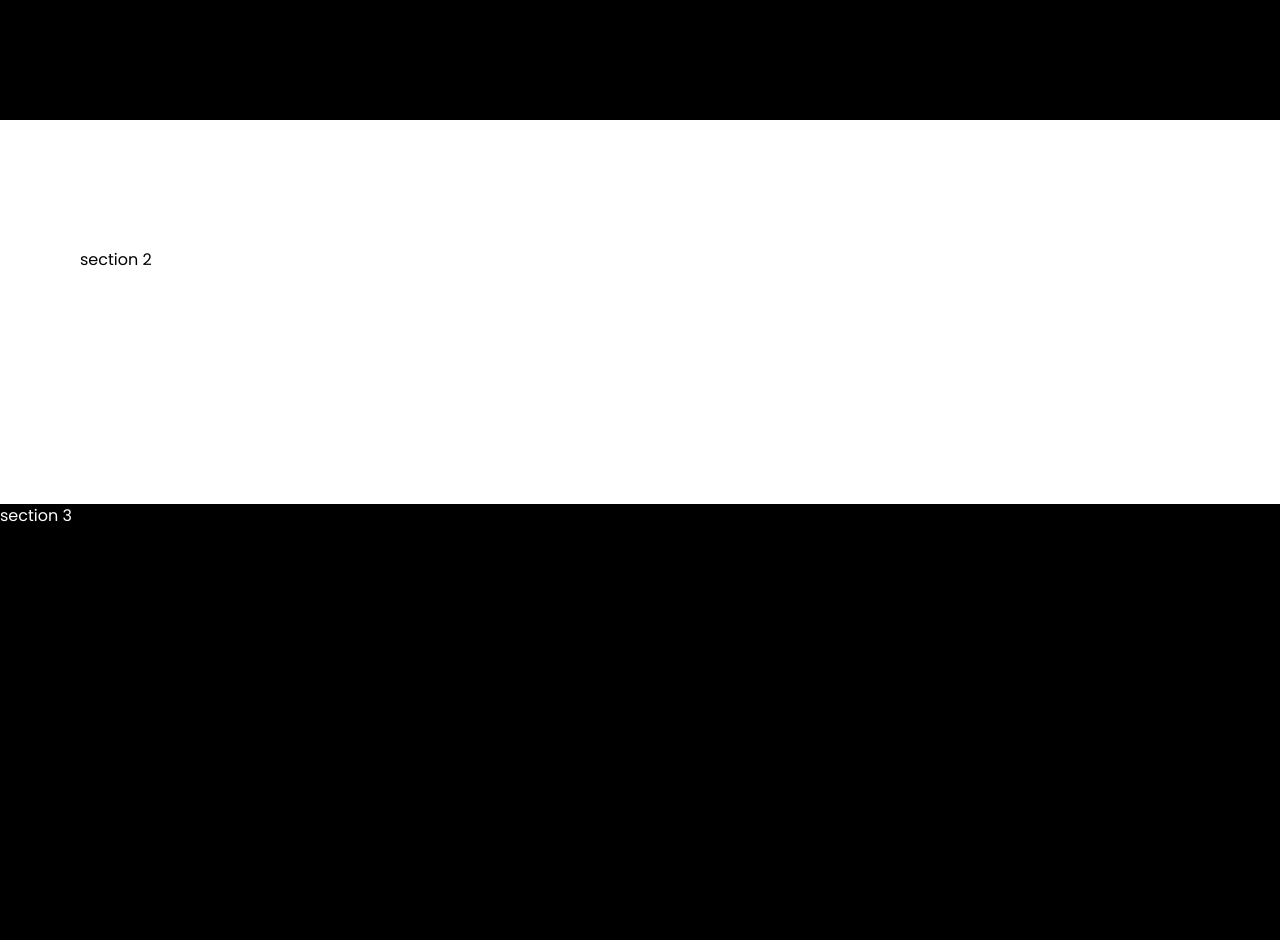
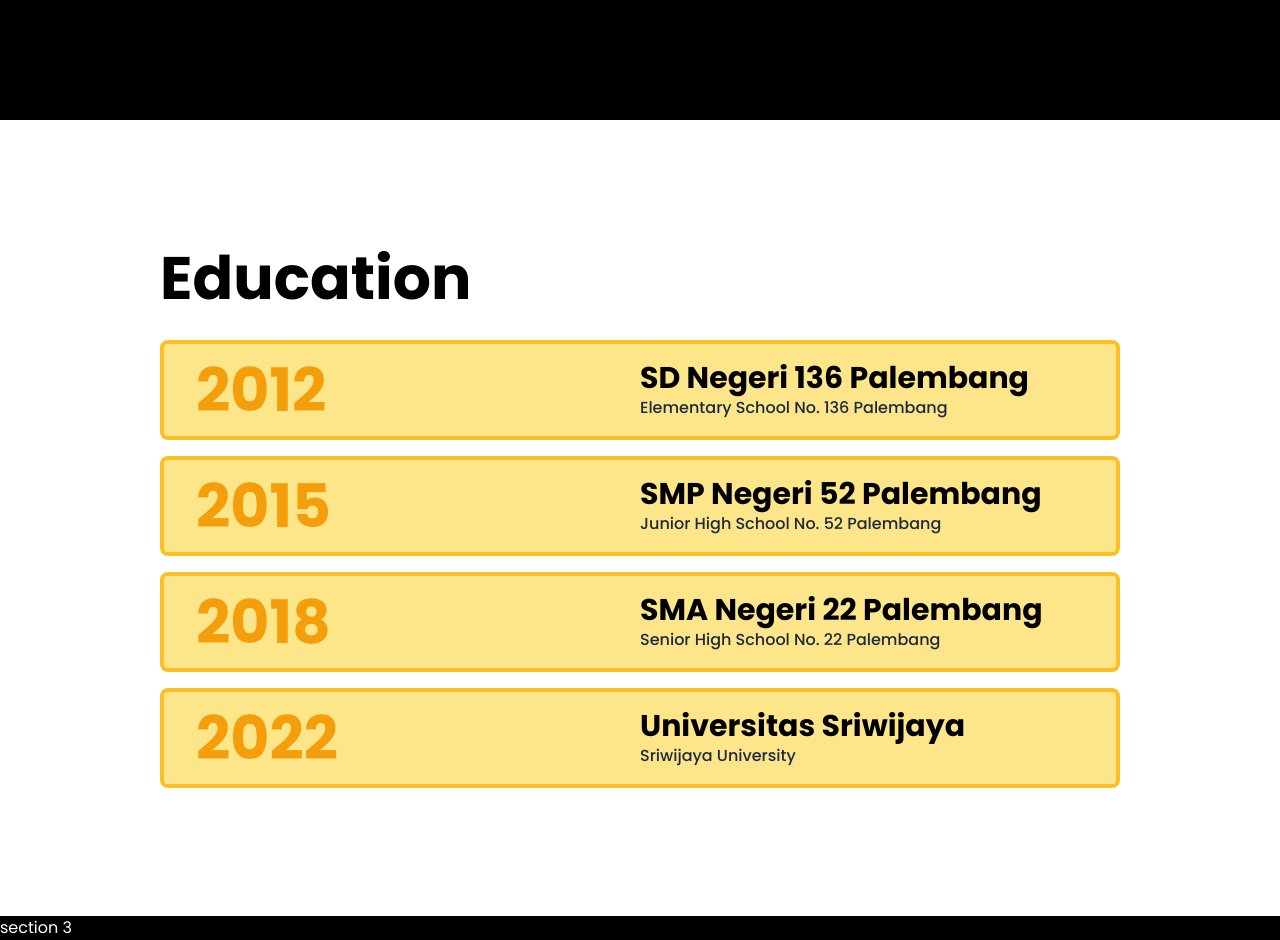
Before and after one commit to fiqihalfito/Portfolio, a Next.js app: page / in a window 1280 px wide. Shown: the part 680-1620 px from the top of the page. Before the commit the page ends 1208 px from the top, so only its background shows below. Built offline with nearby package versions, Linux system fonts and the light colour scheme.

Commit message:
add section 2 - Education

```diff
--- /dev/null
+++ b/src/app/_root_components/EducationCard.jsx
@@ -0,0 +1,33 @@
+const EducationCard = ({ edu }) => {
+    return (
+        // <div className="group flex items-center h-52 relative">
+        //     {/* bar */}
+        //     <div className="mr-20 bg-lime-600 w-1 h-full group-first:h-1/2 group-last:h-1/2 absolute group-first:bottom-0 group-last:top-0 " />
+
+        //     {/* dot wrapper */}
+        //     <div className="mr-20 group-first:h-1/2 group-last:h-1/2 w-1 relative">
+        //         {/* dot */}
+        //         <div className="w-4 h-4 rounded-full bg-lime-600 absolute top-1/2 left-1/2 -translate-y-1/2 -translate-x-1/2 " />
+        //     </div>
+
+        //     {/* info */}
+        //     <div className="">
+        //         <p className="text-3xl font-bold">{edu.schoolInd}</p>
+        //         <p className="text-sm">{edu.schoolEng}</p>
+        //         <p className="text-sm">{edu.graduationYear}</p>
+        //     </div>
+        // </div>
+        <div className="px-8 py-4 border-4 border-amber-400 bg-amber-200 rounded-lg grid grid-cols-2">
+            <div>
+                <p className="text-6xl font-bold text-amber-500">{edu.graduationYear}</p>
+            </div>
+            <div>
+                <p className="text-3xl font-bold">{edu.schoolInd}</p>
+                <p className="text-slate-800 font-medium">{edu.schoolEng}</p>
+            </div>
+        </div>
+
+    )
+}
+
+export default EducationCard
--- a/src/app/page.js
+++ b/src/app/page.js
@@ -1,6 +1,8 @@
 import Image from 'next/image'
 import imageProfil from '@/assets/images/profil.jpg'
 import NavBar from './_root_components/NavBar'
+import { education } from '@/lib/education'
+import EducationCard from './_root_components/EducationCard'
 
 
 export default function Home() {
@@ -28,8 +30,13 @@
             </section>
 
             {/* section 2 */}
-            <section className='custom-container bg-white text-black h-96 py-32'>
-                <p>section 2</p>
+            <section className='px-40 py-32 bg-white text-black '>
+                <p className='text-6xl font-bold mb-8'>Education</p>
+                <div className='space-y-4'>
+                    {education.map(item => (
+                        <EducationCard edu={item} />
+                    ))}
+                </div>
             </section>
 
             {/* section 3 */}
--- /dev/null
+++ b/src/lib/education.js
@@ -0,0 +1,22 @@
+export const education = [
+    {
+        schoolInd: "SD Negeri 136 Palembang",
+        schoolEng: "Elementary School No. 136 Palembang",
+        graduationYear: 2012,
+    },
+    {
+        schoolInd: "SMP Negeri 52 Palembang",
+        schoolEng: "Junior High School No. 52 Palembang",
+        graduationYear: 2015,
+    },
+    {
+        schoolInd: "SMA Negeri 22 Palembang",
+        schoolEng: "Senior High School No. 22 Palembang",
+        graduationYear: 2018,
+    },
+    {
+        schoolInd: "Universitas Sriwijaya",
+        schoolEng: "Sriwijaya University",
+        graduationYear: 2022,
+    },
+]
```
